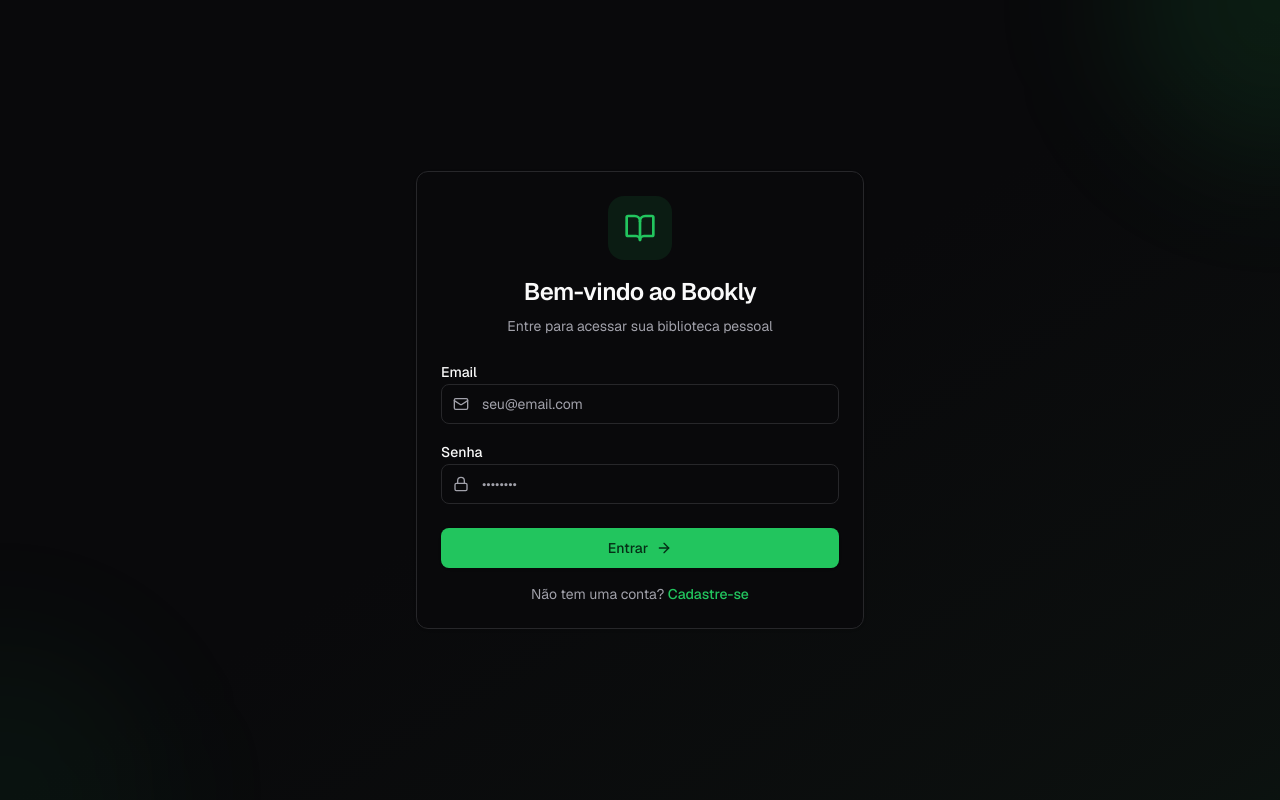
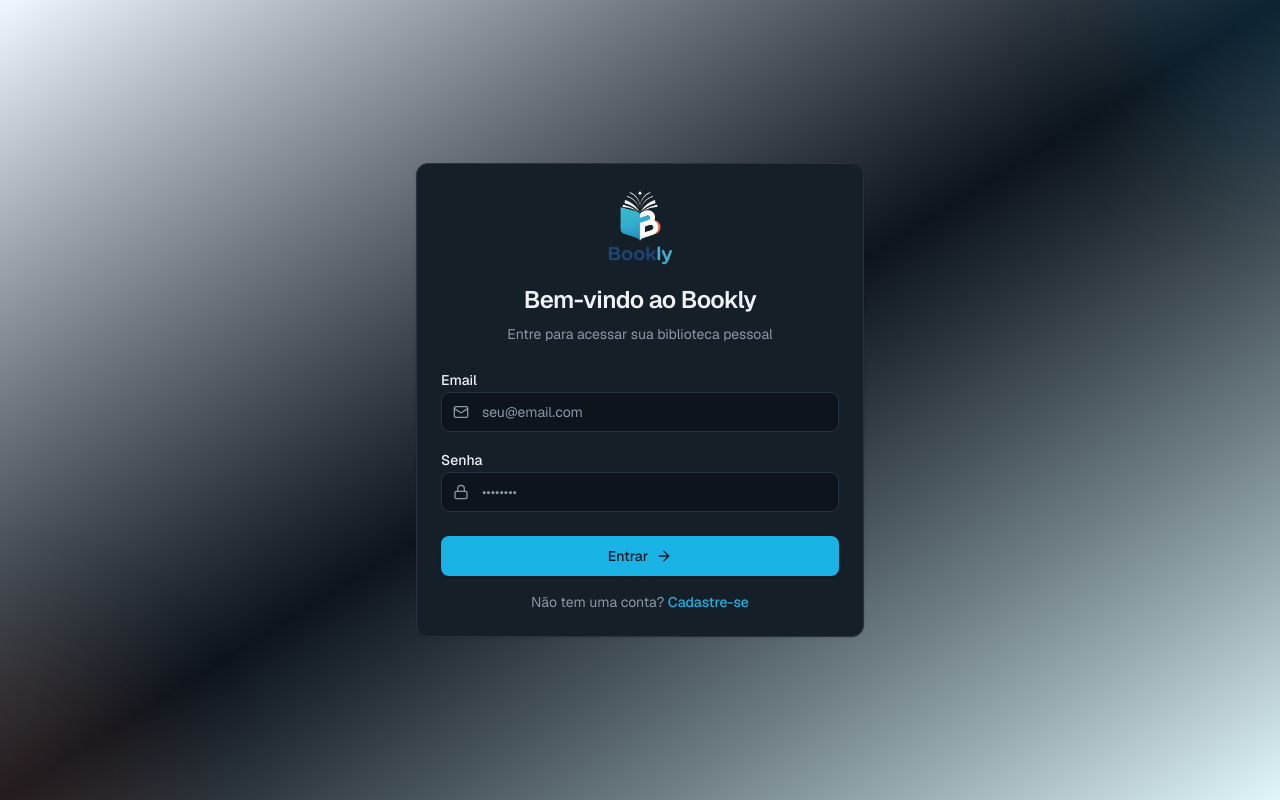
Before and after one commit to alexnetofit/bookly, a Next.js app: page /login in a window 1280 px wide. Built offline with nearby package versions, Linux system fonts and the light colour scheme.

Commit message:
feat: logo Bookly + nova paleta de cores baseada na logo (azul navy, cyan, laranja)

```diff
--- a/src/app/(auth)/cadastro/page.tsx
+++ b/src/app/(auth)/cadastro/page.tsx
@@ -3,9 +3,10 @@
 import { useState } from "react";
 import { useRouter } from "next/navigation";
 import Link from "next/link";
+import Image from "next/image";
 import { createClient } from "@/lib/supabase/client";
 import { Button, Input, Card, CardHeader, CardTitle, CardDescription, CardContent, CardFooter } from "@/components/ui";
-import { BookOpen, Mail, Lock, User, ArrowRight, CheckCircle } from "lucide-react";
+import { Mail, Lock, User, ArrowRight, CheckCircle } from "lucide-react";
 
 export default function CadastroPage() {
   const [fullName, setFullName] = useState("");
@@ -66,7 +67,7 @@ export default function CadastroPage() {
 
   if (success) {
     return (
-      <div className="min-h-screen flex items-center justify-center bg-gradient-to-br from-background via-background to-primary/5 p-4">
+      <div className="min-h-screen flex items-center justify-center bg-gradient-to-br from-[#f0f7ff] via-background to-[#e0f7fa] dark:from-[#0a1929] dark:via-background dark:to-[#0d2137] p-4">
         <Card className="w-full max-w-md animate-fade-in">
           <CardContent className="pt-6 text-center space-y-4">
             <div className="mx-auto w-16 h-16 bg-green-500/10 rounded-full flex items-center justify-center">
@@ -87,17 +88,23 @@ export default function CadastroPage() {
   }
 
   return (
-    <div className="min-h-screen flex items-center justify-center bg-gradient-to-br from-background via-background to-primary/5 p-4">
+    <div className="min-h-screen flex items-center justify-center bg-gradient-to-br from-[#f0f7ff] via-background to-[#e0f7fa] dark:from-[#0a1929] dark:via-background dark:to-[#0d2137] p-4">
       {/* Background decoration */}
       <div className="absolute inset-0 overflow-hidden pointer-events-none">
         <div className="absolute -top-40 -right-40 w-80 h-80 bg-primary/10 rounded-full blur-3xl" />
-        <div className="absolute -bottom-40 -left-40 w-80 h-80 bg-primary/5 rounded-full blur-3xl" />
+        <div className="absolute -bottom-40 -left-40 w-80 h-80 bg-accent/10 rounded-full blur-3xl" />
       </div>
 
       <Card className="w-full max-w-md relative animate-fade-in">
         <CardHeader className="text-center space-y-4">
-          <div className="mx-auto w-16 h-16 bg-primary/10 rounded-2xl flex items-center justify-center">
-            <BookOpen className="w-8 h-8 text-primary" />
+          <div className="mx-auto">
+            <Image
+              src="/logo.png"
+              alt="Bookly"
+              width={80}
+              height={80}
+              className="mx-auto"
+            />
           </div>
           <div>
             <CardTitle className="text-2xl">Crie sua conta</CardTitle>
--- a/src/app/(auth)/login/page.tsx
+++ b/src/app/(auth)/login/page.tsx
@@ -3,9 +3,10 @@
 import { useState } from "react";
 import { useRouter } from "next/navigation";
 import Link from "next/link";
+import Image from "next/image";
 import { createClient } from "@/lib/supabase/client";
 import { Button, Input, Card, CardHeader, CardTitle, CardDescription, CardContent, CardFooter } from "@/components/ui";
-import { BookOpen, Mail, Lock, ArrowRight } from "lucide-react";
+import { Mail, Lock, ArrowRight } from "lucide-react";
 
 export default function LoginPage() {
   const [email, setEmail] = useState("");
@@ -45,17 +46,23 @@ export default function LoginPage() {
   };
 
   return (
-    <div className="min-h-screen flex items-center justify-center bg-gradient-to-br from-background via-background to-primary/5 p-4">
+    <div className="min-h-screen flex items-center justify-center bg-gradient-to-br from-[#f0f7ff] via-background to-[#e0f7fa] dark:from-[#0a1929] dark:via-background dark:to-[#0d2137] p-4">
       {/* Background decoration */}
       <div className="absolute inset-0 overflow-hidden pointer-events-none">
         <div className="absolute -top-40 -right-40 w-80 h-80 bg-primary/10 rounded-full blur-3xl" />
-        <div className="absolute -bottom-40 -left-40 w-80 h-80 bg-primary/5 rounded-full blur-3xl" />
+        <div className="absolute -bottom-40 -left-40 w-80 h-80 bg-accent/10 rounded-full blur-3xl" />
       </div>
 
       <Card className="w-full max-w-md relative animate-fade-in">
         <CardHeader className="text-center space-y-4">
-          <div className="mx-auto w-16 h-16 bg-primary/10 rounded-2xl flex items-center justify-center">
-            <BookOpen className="w-8 h-8 text-primary" />
+          <div className="mx-auto">
+            <Image
+              src="/logo.png"
+              alt="Bookly"
+              width={80}
+              height={80}
+              className="mx-auto"
+            />
           </div>
           <div>
             <CardTitle className="text-2xl">Bem-vindo ao Bookly</CardTitle>
--- a/src/app/globals.css
+++ b/src/app/globals.css
@@ -1,61 +1,62 @@
 @import "tailwindcss";
 
 :root {
-  /* Colors - Light Mode */
-  --background: 0 0% 100%;
-  --foreground: 240 10% 3.9%;
+  /* Colors - Light Mode - Based on Bookly Logo */
+  --background: 210 20% 98%;
+  --foreground: 210 50% 15%;
   --card: 0 0% 100%;
-  --card-foreground: 240 10% 3.9%;
+  --card-foreground: 210 50% 15%;
   --popover: 0 0% 100%;
-  --popover-foreground: 240 10% 3.9%;
-  --primary: 142.1 76.2% 36.3%;
-  --primary-foreground: 355.7 100% 97.3%;
-  --secondary: 240 4.8% 95.9%;
-  --secondary-foreground: 240 5.9% 10%;
-  --muted: 240 4.8% 95.9%;
-  --muted-foreground: 240 3.8% 46.1%;
-  --accent: 240 4.8% 95.9%;
-  --accent-foreground: 240 5.9% 10%;
-  --destructive: 0 84.2% 60.2%;
+  --popover-foreground: 210 50% 15%;
+  --primary: 195 85% 45%;
+  --primary-foreground: 0 0% 100%;
+  --secondary: 210 25% 93%;
+  --secondary-foreground: 210 50% 20%;
+  --muted: 210 20% 94%;
+  --muted-foreground: 210 15% 45%;
+  --accent: 16 85% 55%;
+  --accent-foreground: 0 0% 100%;
+  --destructive: 0 84% 60%;
   --destructive-foreground: 0 0% 98%;
-  --border: 240 5.9% 90%;
-  --input: 240 5.9% 90%;
-  --ring: 142.1 76.2% 36.3%;
+  --border: 210 20% 88%;
+  --input: 210 20% 88%;
+  --ring: 195 85% 45%;
   --radius: 0.625rem;
 
   /* Status Colors */
-  --status-reading: 217 91% 60%;
-  --status-read: 142 76% 36%;
-  --status-not-started: 240 5% 65%;
-  --status-abandoned: 0 84% 60%;
+  --status-reading: 195 85% 50%;
+  --status-read: 160 70% 40%;
+  --status-not-started: 210 15% 55%;
+  --status-abandoned: 0 70% 55%;
 }
 
 .dark {
-  --background: 240 10% 3.9%;
-  --foreground: 0 0% 98%;
-  --card: 240 10% 3.9%;
-  --card-foreground: 0 0% 98%;
-  --popover: 240 10% 3.9%;
-  --popover-foreground: 0 0% 98%;
-  --primary: 142.1 70.6% 45.3%;
-  --primary-foreground: 144.9 80.4% 10%;
-  --secondary: 240 3.7% 15.9%;
-  --secondary-foreground: 0 0% 98%;
-  --muted: 240 3.7% 15.9%;
-  --muted-foreground: 240 5% 64.9%;
-  --accent: 240 3.7% 15.9%;
-  --accent-foreground: 0 0% 98%;
-  --destructive: 0 62.8% 30.6%;
+  /* Dark Mode - Based on Bookly Logo */
+  --background: 210 35% 8%;
+  --foreground: 210 20% 95%;
+  --card: 210 30% 12%;
+  --card-foreground: 210 20% 95%;
+  --popover: 210 30% 12%;
+  --popover-foreground: 210 20% 95%;
+  --primary: 195 80% 50%;
+  --primary-foreground: 210 50% 10%;
+  --secondary: 210 25% 18%;
+  --secondary-foreground: 210 20% 90%;
+  --muted: 210 25% 18%;
+  --muted-foreground: 210 15% 60%;
+  --accent: 16 80% 55%;
+  --accent-foreground: 0 0% 100%;
+  --destructive: 0 65% 45%;
   --destructive-foreground: 0 0% 98%;
-  --border: 240 3.7% 15.9%;
-  --input: 240 3.7% 15.9%;
-  --ring: 142.4 71.8% 29.2%;
+  --border: 210 25% 20%;
+  --input: 210 25% 20%;
+  --ring: 195 80% 50%;
 
   /* Status Colors - Dark Mode */
-  --status-reading: 217 91% 65%;
-  --status-read: 142 70% 45%;
-  --status-not-started: 240 5% 55%;
-  --status-abandoned: 0 62% 50%;
+  --status-reading: 195 80% 55%;
+  --status-read: 160 65% 45%;
+  --status-not-started: 210 15% 50%;
+  --status-abandoned: 0 60% 50%;
 }
 
 @theme inline {
--- a/src/components/layout/dashboard-layout.tsx
+++ b/src/components/layout/dashboard-layout.tsx
@@ -2,6 +2,7 @@
 
 import { useState, useEffect } from "react";
 import { usePathname } from "next/navigation";
+import Image from "next/image";
 import { Sidebar } from "./sidebar";
 import { Header } from "./header";
 import { BottomNav } from "./bottom-nav";
@@ -54,19 +55,25 @@ export function DashboardLayout({ children }: DashboardLayoutProps) {
         />
       </div>
 
-      {/* Mobile header - simplified */}
-      <header className="md:hidden fixed top-0 left-0 right-0 z-30 h-14 bg-background/80 backdrop-blur-md border-b flex items-center justify-between px-4">
-        <span className="font-bold text-lg">Bookly</span>
-        <div className="flex items-center gap-2">
-          {/* Can add notifications, theme toggle here if needed */}
-        </div>
+      {/* Mobile header - with logo */}
+      <header className="md:hidden fixed top-0 left-0 right-0 z-30 h-14 bg-background/80 backdrop-blur-md border-b flex items-center justify-center px-4">
+        <Image
+          src="/logo.png"
+          alt="Bookly"
+          width={28}
+          height={28}
+          className="mr-2"
+        />
+        <span className="font-bold text-lg bg-gradient-to-r from-[#1e3a5f] to-[#00bcd4] dark:from-[#4dd0e1] dark:to-[#00bcd4] bg-clip-text text-transparent">
+          Bookly
+        </span>
       </header>
 
       {/* Main content */}
       <main
         className={cn(
           "min-h-screen transition-[padding] duration-200 ease-out",
-          "pt-14 pb-20 md:pt-16 md:pb-0", // Mobile: top header + bottom nav padding
+          "pt-14 pb-20 md:pt-16 md:pb-0",
           isCollapsed ? "md:pl-16" : "md:pl-64"
         )}
       >
--- a/src/components/layout/sidebar.tsx
+++ b/src/components/layout/sidebar.tsx
@@ -1,6 +1,7 @@
 "use client";
 
 import Link from "next/link";
+import Image from "next/image";
 import { usePathname } from "next/navigation";
 import { cn } from "@/lib/utils";
 import {
@@ -8,7 +9,6 @@ import {
   Library,
   Users,
   Target,
-  BookOpen,
   Settings,
   ChevronLeft,
   ChevronRight,
@@ -60,11 +60,15 @@ export function Sidebar({ isCollapsed, onToggle }: SidebarProps) {
           className="flex items-center gap-3 hover:opacity-80 transition-opacity"
           prefetch={true}
         >
-          <div className="w-8 h-8 bg-primary/10 rounded-lg flex items-center justify-center shrink-0">
-            <BookOpen className="w-4 h-4 text-primary" />
-          </div>
+          <Image
+            src="/logo.png"
+            alt="Bookly"
+            width={32}
+            height={32}
+            className="shrink-0"
+          />
           <span className={cn(
-            "font-bold text-lg transition-opacity duration-200",
+            "font-bold text-lg bg-gradient-to-r from-[#1e3a5f] to-[#00bcd4] dark:from-[#4dd0e1] dark:to-[#00bcd4] bg-clip-text text-transparent transition-opacity duration-200",
             isCollapsed ? "opacity-0 w-0" : "opacity-100"
           )}>
             Bookly
```
Also changed, not shown: public/logo.png (added).
